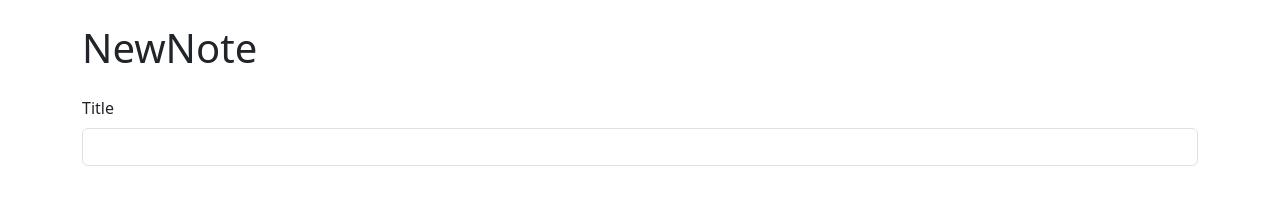
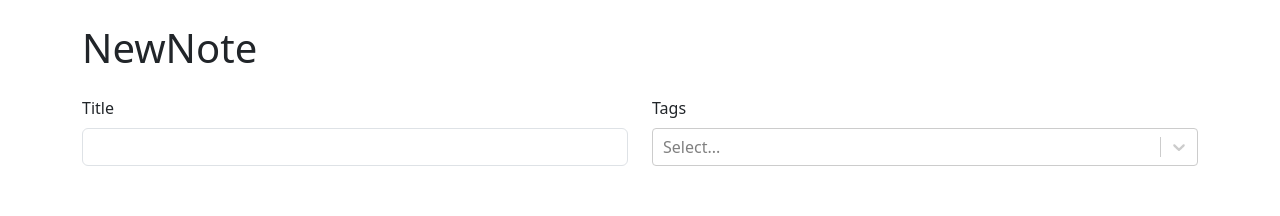
Before and after one commit to ben-azevedo/note-taker, a React (Create React App) app: page /new in a window 1280 px wide. Shown: the top 216 px of the page. Built offline with nearby package versions, Linux system fonts and the light colour scheme.

Commit message:
Added react-select

```diff
--- a/package.json
+++ b/package.json
@@ -16,6 +16,7 @@
     "react-dom": "^18.2.0",
     "react-router-dom": "^6.16.0",
     "react-scripts": "5.0.1",
+    "react-select": "^5.7.7",
     "typescript": "^4.9.5",
     "web-vitals": "^2.1.4"
   },
--- a/src/NoteForm.tsx
+++ b/src/NoteForm.tsx
@@ -1,4 +1,5 @@
 import { Form, Stack, Row, Col } from "react-bootstrap";
+import CreatableReactSelect from "react-select/creatable";
 
 function NoteForm() {
   return (
@@ -11,6 +12,12 @@
               <Form.Control required />
             </Form.Group>
           </Col>
+          <Col>
+            <Form.Group controlId="tags">
+              <Form.Label>Tags</Form.Label>
+              <CreatableReactSelect isMulti/>
+            </Form.Group>
+          </Col>
         </Row>
       </Stack>
     </Form>
```
Also changed, not shown: 1 other file (tests, documents, lock files or other folders).
